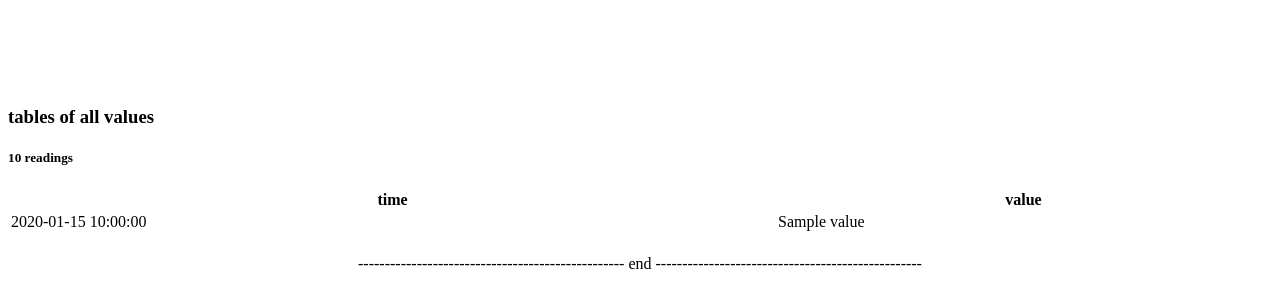
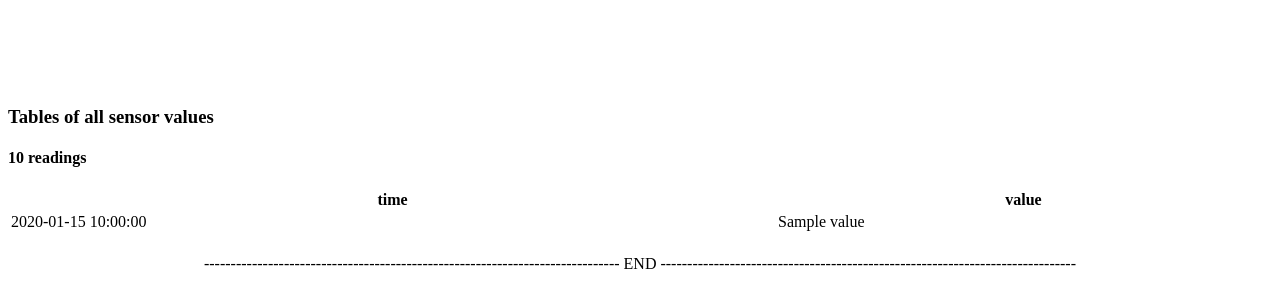
Before and after one commit to pellina01/project-study, a Flask app: template report-generator/templates/report.html in a window 1280 px wide. Shown: the part 1135-1429 px from the top of the page. Run offline with Flask 2, Linux system fonts and the light colour scheme; the template is opened without the code that fills it: most values are stand-ins (such as "Sample title", 1, 10 or a date in 2020); parts of the project's set-up code (start-up, migrations or seed data) failed here and were passed over.

```diff
--- a/report-generator/templates/report.html
+++ b/report-generator/templates/report.html
@@ -102,11 +102,11 @@
         	</div>
         {% endfor %}
         </div>
-        <h3 class="new-page">tables of all values</h3>
+        <h3 class="new-page">Tables of all sensor values</h3>
 
         {% for sensor, data in variables['for_table'].items() %}
             <table>
-                <h5>{{sensor}} readings</h5>
+                <h4>{{sensor}} readings</h4>
                 <tr>
                     <th>time</th>
                     <th>value</th>
@@ -120,6 +120,6 @@
             </table>
         {% endfor %}
 
-        <p class="center-txt">-------------------------------------------------- end --------------------------------------------------</p>
+        <p class="center-txt">------------------------------------------------------------------------------ END ------------------------------------------------------------------------------</p>
     </body>
 </html>
```
